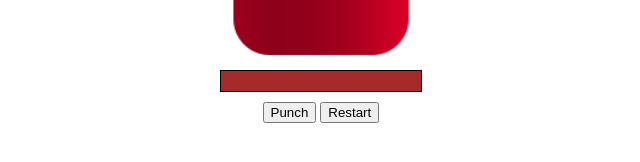
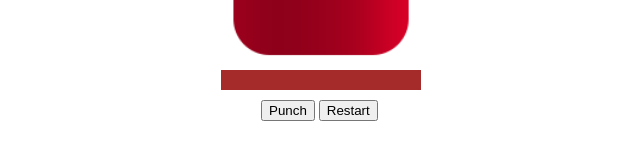
Before and after one commit to MasterLexhie/punching-bag-game, a plain HTML site: page index.html in a window 1280 px wide. Shown: the part 538-700 px from the top of the page, without its empty margins (319-959 px from the left). Drawn offline with Linux system fonts and the light colour scheme.

Commit message:
css files modified, images now working, changes made to padding and width

```diff
--- a/css/style.css
+++ b/css/style.css
@@ -6,7 +6,6 @@
     width: 300px;
     height: 600px;
     margin: 0 auto;
-
 }
 #bagImage.burst{
     background: url('../img/bag-burst.png') center no-repeat;
@@ -14,7 +13,6 @@
 
 }
 #bagHealth{
-    border: 1px solid;
     width: 200px;
     margin: 0 auto 10px auto;
 }
@@ -24,6 +22,6 @@
 }
 #controls{
     margin: 0 auto;
-    width: 117px;
+    width: 120px;
 
 }
```
